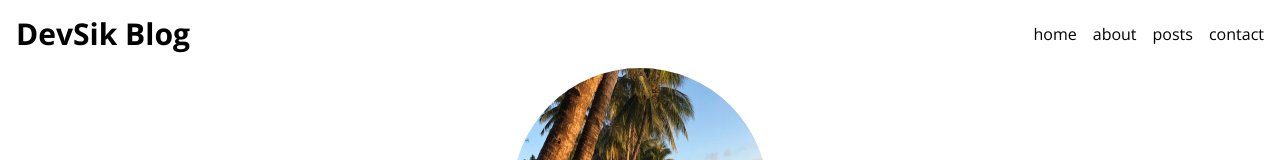
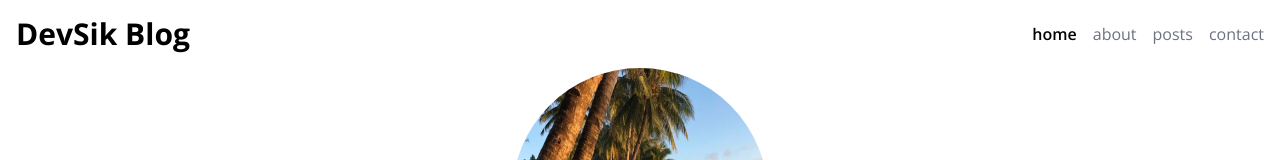
Before and after one commit to M-Sik/Next.js-13-Blog, a Next.js app: page / in a window 1280 px wide. Shown: the top 160 px of the page. Built offline with nearby package versions, Linux system fonts and the light colour scheme.

Commit message:
[design] 헤더에서 네비게이션에 페이지별로 색상 변경

```diff
--- a/src/app/api/hello/route.ts
+++ b/src/app/api/hello/route.ts
@@ -1,3 +1,3 @@
-export async function GET(request: Request) {
-  return new Response('Hello, Next.js!')
-}
+// export async function GET(request: Request) {
+//   return new Response('Hello, Next.js!')
+// }
--- a/src/components/Header.tsx
+++ b/src/components/Header.tsx
@@ -1,17 +1,33 @@
+'use client';
+
 import Link from 'next/link';
+import { usePathname } from 'next/navigation';
 import React from 'react';
 
 export default function Header() {
+  const pathName = usePathname();
+  console.log(pathName);
   return (
     <header className="flex justify-between items-center p-4">
       <Link href="/">
         <h1 className="text-3xl font-bold">{'DevSik Blog'}</h1>
       </Link>
       <nav className="flex gap-4">
-        <Link href="/">home</Link>
-        <Link href="/about">about</Link>
-        <Link href="/posts">posts</Link>
-        <Link href="/contact">contact</Link>
+        <Link href="/" className={pathName === '/' ? ` font-semibold` : `text-gray-500`}>
+          home
+        </Link>
+        <Link href="/about" className={pathName === '/about' ? ` font-semibold` : `text-gray-500`}>
+          about
+        </Link>
+        <Link href="/posts" className={pathName === '/posts' ? ` font-semibold` : `text-gray-500`}>
+          posts
+        </Link>
+        <Link
+          href="/contact"
+          className={pathName === '/contact' ? ` font-semibold` : `text-gray-500`}
+        >
+          contact
+        </Link>
       </nav>
     </header>
   );
```
